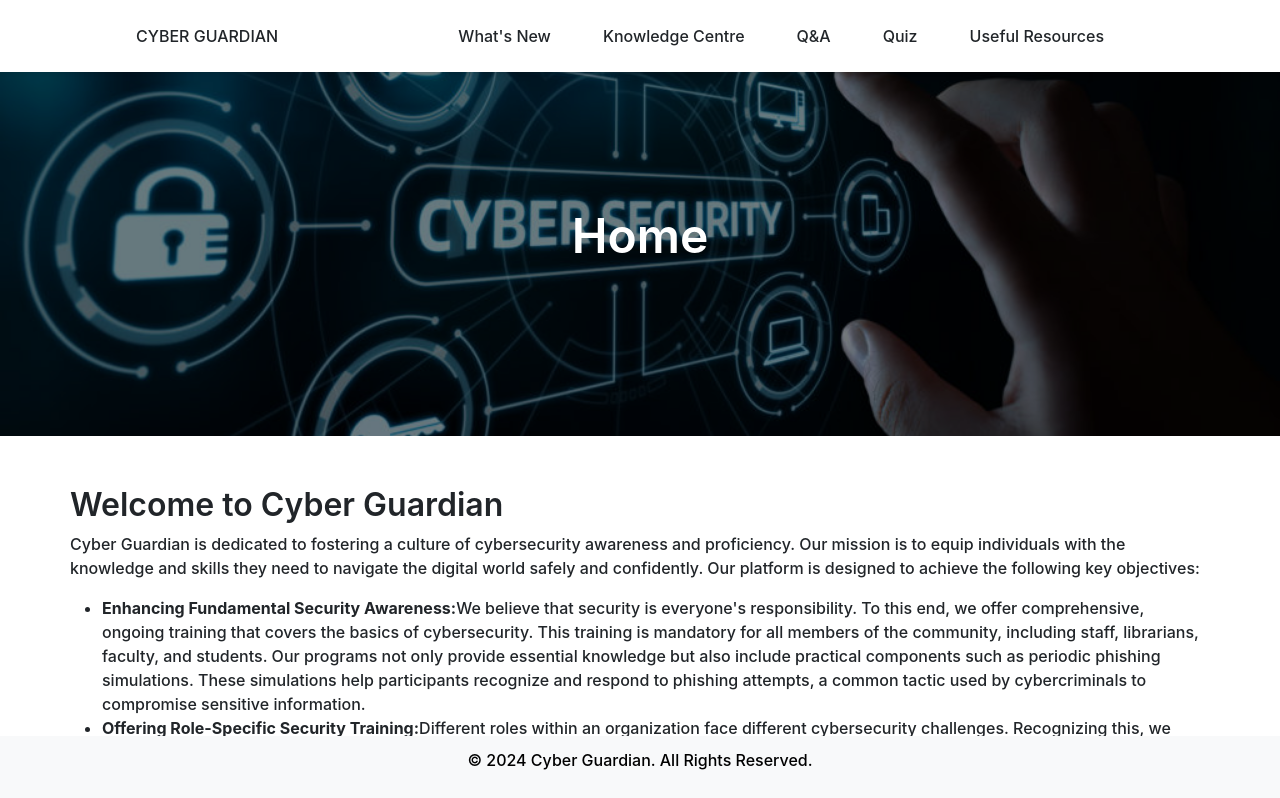
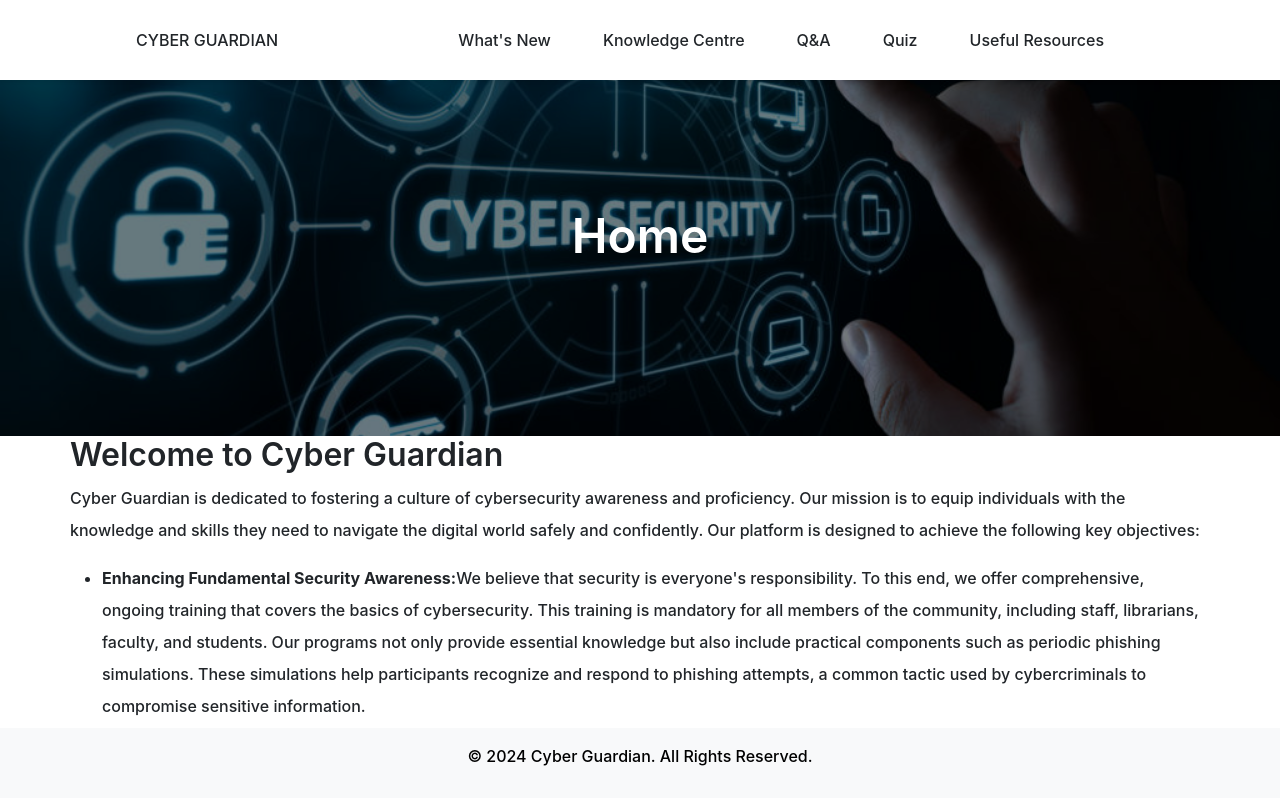
Before and after one commit to NgKWD/COMP3000HK23_24_NgKaWai, a React (Create React App) app: page / in a window 1280 px wide. Shown: the top 798 px of the page. Built offline with nearby package versions, Linux system fonts and the light colour scheme; the HTML template or start-up script is replaced by a standard one.

Commit message:
fix: update line height

```diff
--- a/src/styles/App.css
+++ b/src/styles/App.css
@@ -1,5 +1,6 @@
 body {
     font-family: Arial, sans-serif;
+    line-height: 2.0!important;
 }
 
 header {
@@ -74,7 +75,7 @@
     color: #fff;
     padding: 150px 0;
     text-align: center;
-    margin-bottom: 50px;
+    /* margin-bottom: 50px; */
     height: 400px;
     display: flex;
     align-items: center;
```
